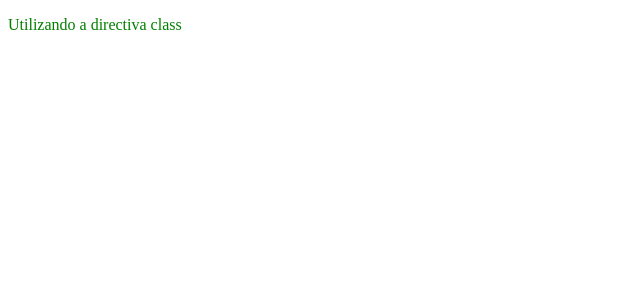
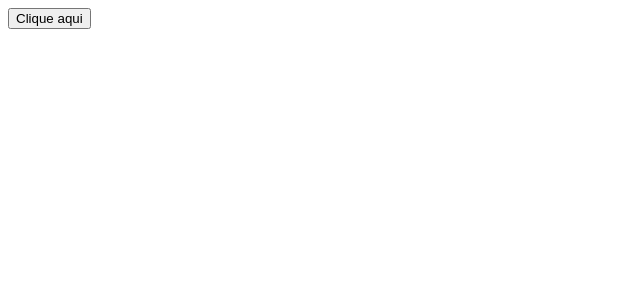
Before and after one commit to ITSimaoAbel/VueJs-course, a Vue app: page / in a window 1280 px wide. Shown: the top 300 px of the page, without its empty margins (0-640 px from the left). Built offline with nearby package versions, Linux system fonts and the light colour scheme.

Commit message:
Update crea Exemplo07 and

```diff
--- a/src/App.vue
+++ b/src/App.vue
@@ -6,11 +6,12 @@
   //import Exemplo03 from './components/Exemplo03Laco.vue';
   //import Exemplo04 from './components/Exemplo04HTML.vue';
   //import Exemplo05 from './components/Exemplo05Model.vue';
-  import Exemplo06 from './components/Exemplo06Classe.vue';
+  //import Exemplo06 from './components/Exemplo06Classe.vue';
+  import Exemplo07 from './components/Exemplo07Clique.vue';
 
 </script>
 
 <!-- HTML -->
  <template>
-    <Exemplo06></Exemplo06>
+    <Exemplo07></Exemplo07>
  </template>
--- /dev/null
+++ b/src/components/Exemplo07Clique.vue
@@ -0,0 +1,18 @@
+<!-- SCRIPT -->
+ <script setup>
+
+    //>Funcao
+    function mensagem() {
+        alert('Trabalhando com eventos de clique');
+    }
+
+</script>
+
+
+<!-- HTML -->
+ <template>
+
+   <!-- <h1>Trabalhando com eventos de clique</h1> -->
+    <button @click="mensagem()">Clique aqui</button>
+
+ </template>
```
